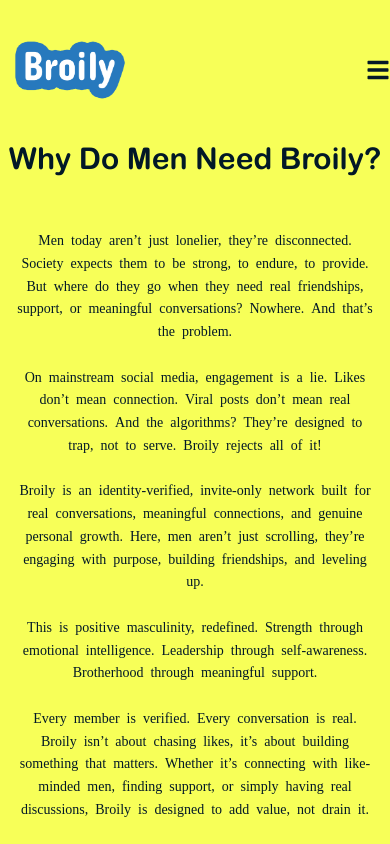
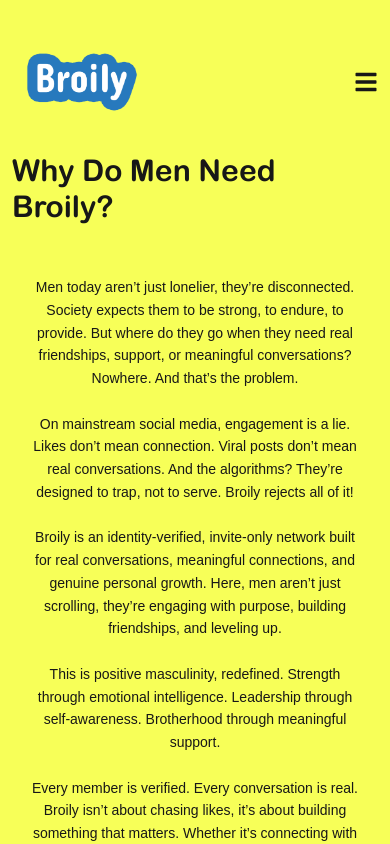
Before and after one commit to hussain-usama/Broily, a Next.js app: page /whyBroily in a window 390 px wide. Shown: the top 844 px of the page. Built offline with nearby package versions, Linux system fonts and the light colour scheme.

Commit message:
font fix , menu font size , layout of hamburger

```diff
--- a/src/app/(routes)/landingPage/LandingPage.js
+++ b/src/app/(routes)/landingPage/LandingPage.js
@@ -4,7 +4,7 @@
 import Head from "next/head";
 import Footer from "../../components/GeneralComponents/Footer";
 import NotifyMeModal from "../../components/Modals/NotifyMeModal";
-import Header from "@/app/components/GeneralComponents/Header";
+import Header from "@/app/components/Header";
 
 function LandingPage() {
   const [isModalOpen, setIsModalOpen] = useState(false);
@@ -48,9 +48,9 @@
         <meta name="twitter:image" content="/images/Broily-og-image.png" />
       </Head>
 
-      <div className="bg-[#F7FF58] p-3 pb-20 sm:py-6 sm:px-10 md:px-20 flex justify-center">
-        <div className="w-full max-w-6xl">
-        <Header showInvestorsBtn={true}/>
+      <div>
+        <div>
+          <Header showInvestorsBtn={true} />
 
           <div className="items-center w-full max-w-6xl mt-5 px-4 sm:px-6 md:px-20">
             <div className="grid grid-cols-1 md:grid-cols-12 gap-8">
@@ -65,7 +65,6 @@
 
                 <div className="block md:hidden flex justify-center relative">
                   <img
-
                     src="/images/Mobile View Mockup.png"
                     alt="Broily Mobile"
                     className="w-40 h-auto mt-6"
@@ -78,13 +77,13 @@
                 >
                   Real Users. Real Conversations. For Men.
                 </p>
-                <p className="text-[#021827] mt-4" style={{ fontFamily: "var(--font-appleSymbols)" }}>
+                <p className="text-[#021827] mt-4">
                   Broily is a verified, invite-only social platform for men,
                   designed to foster real conversations, authentic connections,
                   and a mentally healthy online experience, free from spam, fake
                   accounts, and exploitative algorithms.
                 </p>
-                <p className="text-[#021827] mt-4" style={{ fontFamily: "var(--font-appleSymbols)" }}>
+                <p className="text-[#021827] mt-4">
                   Join us as we redefine what it means for men to connect
                   online. Signup below to confirm your invite when we launch!
                 </p>
@@ -129,7 +128,8 @@
                 <div
                   className="relative w-300 h-[100%] bg-contain bg-no-repeat bg-center"
                   style={{
-                    backgroundImage: "url('/images/Mobile Mockup Without Logo (1).png')",
+                    backgroundImage:
+                      "url('/images/Mobile Mockup Without Logo (1).png')",
                   }}
                 >
                   <img
@@ -140,7 +140,6 @@
                   />
                 </div>
               </div>
-
             </div>
 
             <div className="flex flex-col sm:flex-row items-center justify-center sm:justify-end bg-[#F7FF58] my-10 gap-4">
--- a/src/app/(routes)/page.js
+++ b/src/app/(routes)/page.js
@@ -3,7 +3,7 @@
 
 export default function Home() {
   return (
-    <div className="bg-[#F7FF58]  ">
+    <div className="bg-[#F7FF58] p-3 pb-20 sm:py-6 sm:px-10 md:px-20 flex justify-center">
       <LandingPage />
     </div>
   );
--- a/src/app/components/GeneralComponents/Header.js
+++ b/src/app/components/Header.js
@@ -61,7 +61,7 @@
             <FaTimes />
           </button>
 
-          <ul className="text-left text-sm space-y-4 mt-3">
+          <ul className="text-left text-xl space-y-4 mt-3">
             <li>
               <Link
                 href="mailto:support@broily.club"
--- a/src/app/layout.js
+++ b/src/app/layout.js
@@ -32,7 +32,7 @@
           `}
         </Script>
       </head>
-      <body className={`${geistSans.variable} ${geistMono.variable} antialiased`}>
+      <body className={`${geistSans.variable} ${geistMono.variable} antialiased bg-[#F7FF58] `}>
         {children}
       </body>
     </html>
--- a/src/app/whyBroily/page.js
+++ b/src/app/whyBroily/page.js
@@ -5,7 +5,7 @@
 import Image from "next/image";
 import Link from "next/link";
 import Footer from "../components/GeneralComponents/Footer";
-import Header from "../components/GeneralComponents/Header";
+import Header from "../components/Header";
 function WhyBroily() {
   const [isModalOpen, setIsModalOpen] = useState(false);
   const [isOpen, setIsOpen] = useState(false);
@@ -17,16 +17,13 @@
   };
   return (
     <>
-      <div
-        className="bg-[#F7FF58] '
-       text-[#021827]  sm:p-5 md:p-6 flex justify-center"
-      >
-        <div className="w-full max-w-4xl">
+      <div className="bg-[#F7FF58] p-3 pb-20 sm:py-6 sm:px-10 md:px-20 flex justify-center">
+        <div>
           {/* Header Section */}
-        <Header/>
+          <Header />
 
           <h1
-            className="text-3xl sm:text-4xl md:text-5xl mb-6 text-center"
+            className="text-3xl sm:text-4xl md:text-5xl mb-6 text-left"
             style={{ fontFamily: "var(--font-arialRounded)" }}
           >
             Why Do Men Need Broily?
@@ -35,10 +32,7 @@
           {/* Main Content */}
           <div className="mt-8 px-4 sm:px-6 md:px-2 py-5">
             <div className="grid grid-cols-1 md:grid-cols-12 gap-8">
-              <div
-                className="md:col-span-8 text-center md:text-left text-sm sm:text-base leading-relaxed"
-                style={{ fontFamily: "var(--font-appleSymbols)" }}
-              >
+              <div className="md:col-span-8 text-center md:text-left text-sm sm:text-base leading-relaxed">
                 <p>
                   Men today aren’t just lonelier, they’re disconnected. Society
                   expects them to be strong, to endure, to provide. But where do
@@ -110,7 +104,7 @@
 
             {isOpen && (
               <div className="mt-3 p-3 text-[#021827] text-sm sm:text-base">
-                <section style={{ fontFamily: "var(--font-appleSymbols)" }}>
+                <section>
                   <p className=" text-[#021827]">
                     Recent studies show that men today are experiencing an
                     alarming decline in close friendships, with over 15%
@@ -137,7 +131,7 @@
                   </p>
                 </section>
 
-                <section style={{ fontFamily: "var(--font-appleSymbols)" }}>
+                <section>
                   <p
                     className="my-10  text-3xl  text-[#021827]"
                     style={{ fontFamily: "var(--font-arialRounded)" }}
@@ -163,7 +157,7 @@
                   </p>
                 </section>
 
-                <section style={{ fontFamily: "var(--font-appleSymbols)" }}>
+                <section>
                   <div>
                     <p
                       className="my-10  text-3xl  text-[#021827]"
@@ -176,11 +170,8 @@
                       ways:
                     </p>
 
-                    <ol
-                      className="list-decimal pl-5 mt-2 space-y-4"
-                      style={{ fontFamily: "var(--font-appleSymbols)" }}
-                    >
-                      <li style={{ fontFamily: "var(--font-appleSymbols)" }}>
+                    <ol className="list-decimal pl-5 mt-2 space-y-4">
+                      <li>
                         They prioritize engagement metrics over real connection.
                         <ul className="list-disc pl-5 mt-2 space-y-2">
                           <li>
@@ -238,7 +229,7 @@
                   </div>
                 </section>
 
-                <section style={{ fontFamily: "var(--font-appleSymbols)" }}>
+                <section>
                   <div>
                     <p
                       className="my-10  text-3xl  text-[#021827]"
@@ -336,11 +327,8 @@
                     </div>
                   </div>
                 </section>
-                <hr className="my-8"/>
-                <section
-                  className="mt-6 space-y-6 text-[#021827]"
-                  style={{ fontFamily: "var(--font-appleSymbols)" }}
-                >
+                <hr className="my-8" />
+                <section className="mt-6 space-y-6 text-[#021827]">
                   <p>
                     {" "}
                     Men today need more than just another social platform—they
```
